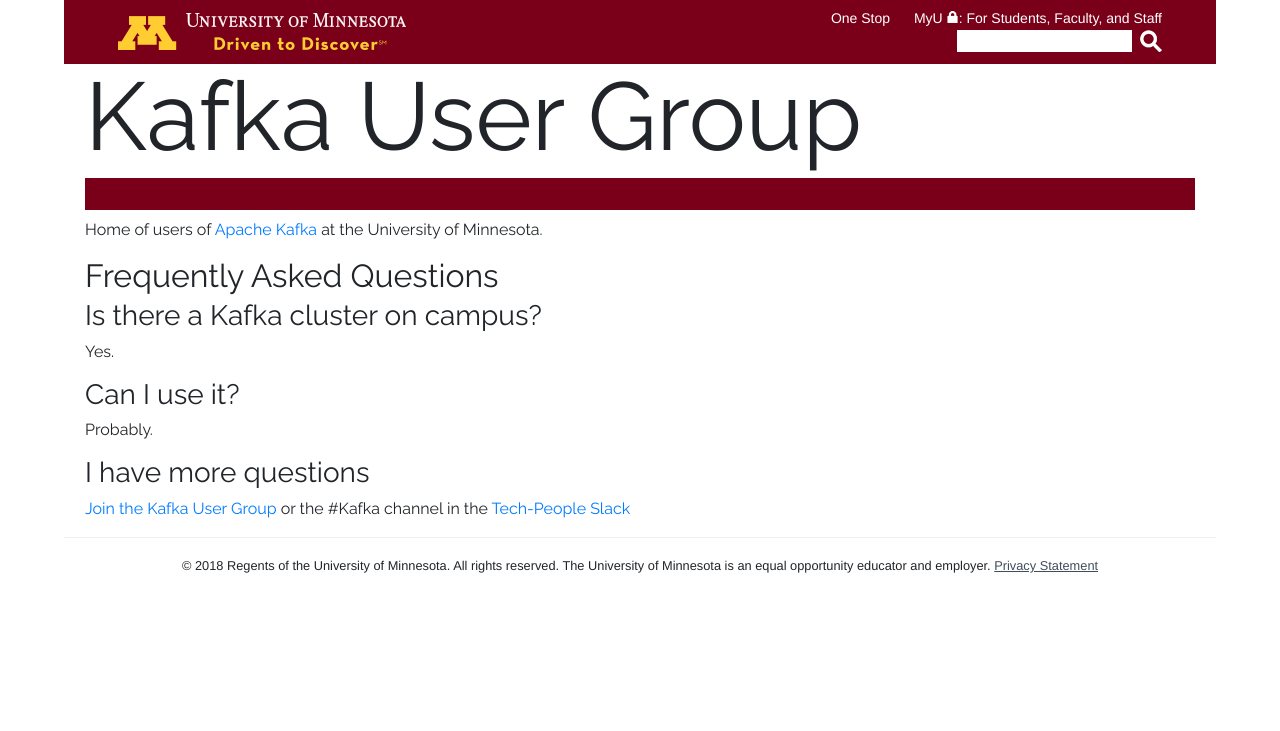
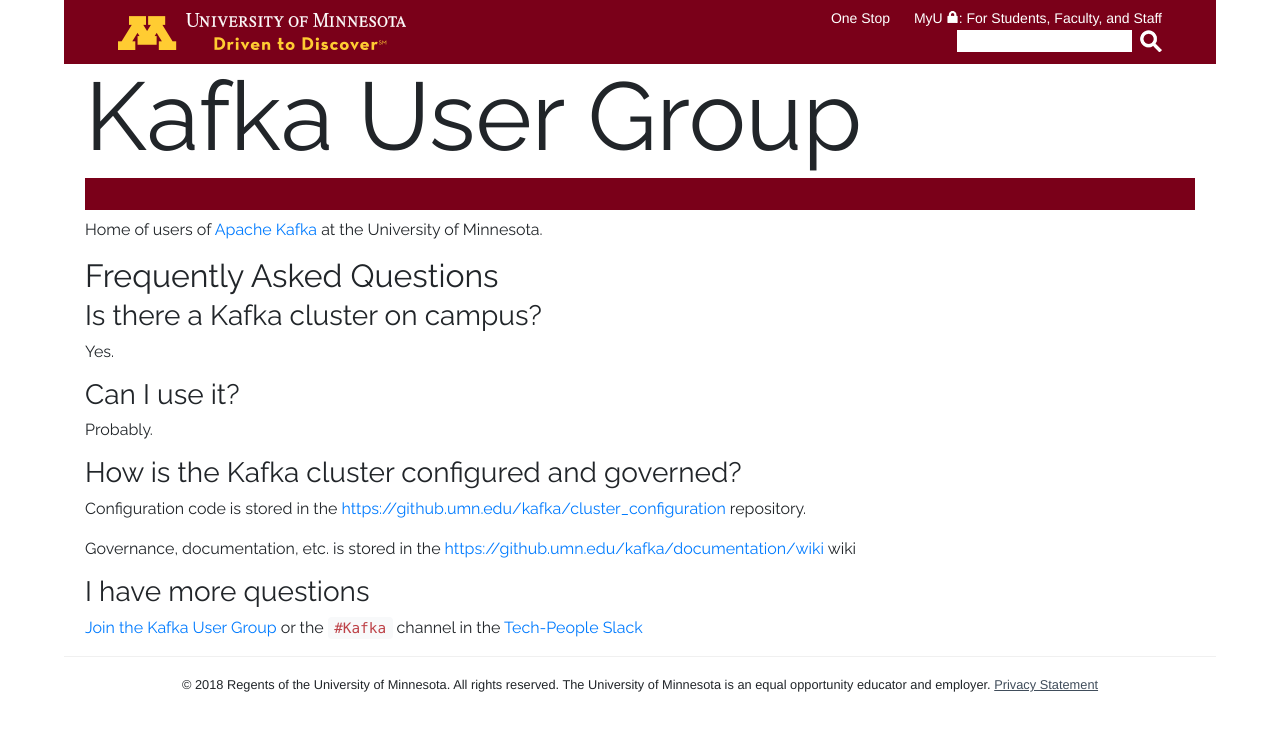
Before and after one commit to umn-kafka/umn-kafka.github.io, a Jekyll site: the page built from index.markdown, in a window 1280 px wide. Shown: the top 731 px of the page. Built offline with Jekyll 4.4.1, drawn with Linux system fonts in a browser that asks for light colours.

Commit message:
Point to relevant repositories

```diff
--- a/index.markdown
+++ b/index.markdown
@@ -15,6 +15,12 @@ Yes.
 
 Probably.
 
+### How is the Kafka cluster configured and governed?
+
+Configuration code is stored in the [https://github.umn.edu/kafka/cluster_configuration](https://github.umn.edu/kafka/cluster_configuration) repository.
+
+Governance, documentation, etc. is stored in the [https://github.umn.edu/kafka/documentation/wiki](https://github.umn.edu/kafka/documentation/wiki) wiki
+
 ### I have more questions
 
-[Join the Kafka User Group](https://groups.google.com/a/umn.edu/d/forum/kafka) or the #Kafka channel in the [Tech-People Slack](http://tech-people.umn.edu/tech-people-slack)
+[Join the Kafka User Group](https://groups.google.com/a/umn.edu/d/forum/kafka) or the `#Kafka` channel in the [Tech-People Slack](http://tech-people.umn.edu/tech-people-slack)
```
